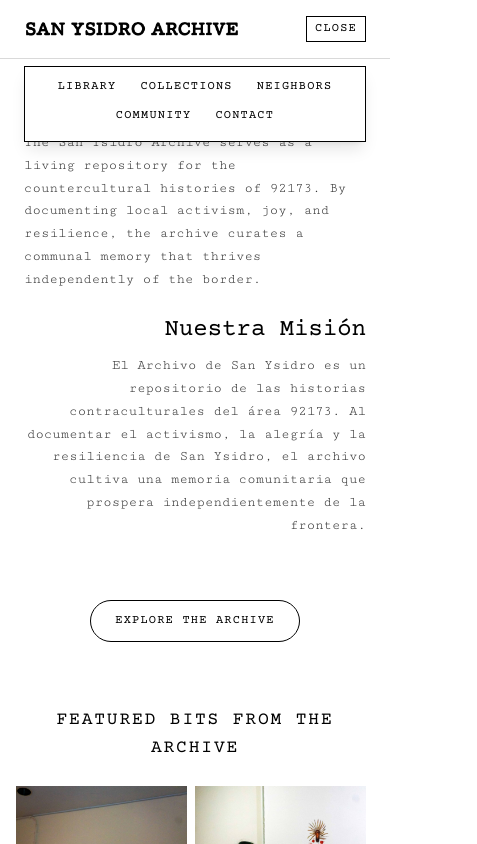
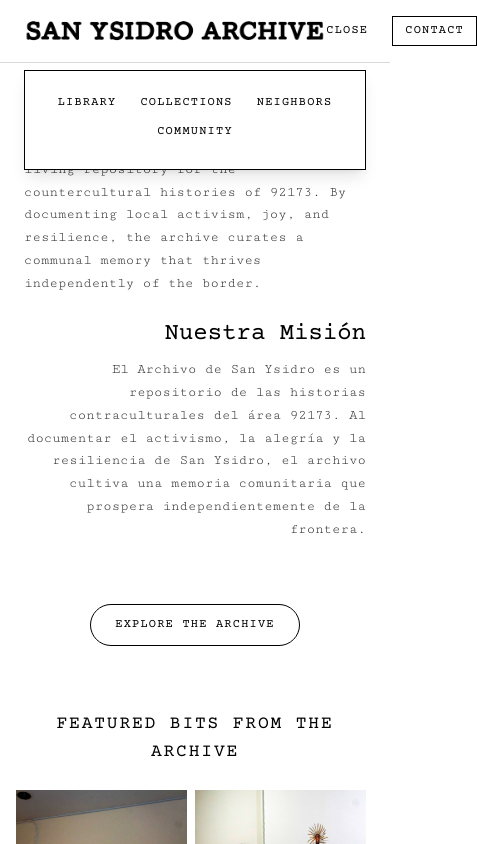
Before and after one commit to h7torres/sya_web, a React (Vite) app: page / in a window 390 px wide. Both pictures are taken after a click on the button "MENU". Shown: the top 844 px of the page, 477 px wide, since content can reach past the window. Built offline with nearby package versions, Linux system fonts and the light colour scheme.

Commit message:
changed nav bar to have contact separate from the dropdown menu. will add more content on the next push.

```diff
--- a/src/components/Navbar.jsx
+++ b/src/components/Navbar.jsx
@@ -13,7 +13,7 @@ const rightLinks = [
   { to: '/community', label: 'Community' },
 ]
 
-const allLinks = [...leftLinks, ...rightLinks, { to: '/contact', label: 'Contact' }]
+const allLinks = [...leftLinks, ...rightLinks]
 
 function NavItem({ to, label, onClick }) {
   return (
@@ -39,21 +39,29 @@ export default function Navbar() {
   return (
     <header className="sticky top-0 z-40 bg-paper border-b border-rule">
       <Container>
-        {/* Mobile: logo left, menu button right */}
+        {/* Mobile: logo left, plain text "Menu" and "Contact" right */}
         <nav className="relative flex lg:hidden items-center justify-between py-4">
           <Link to="/" className="relative inline-block group overflow-hidden shrink-0">
-            <img src={logo} alt="San Ysidro Archive" className="h-5 w-auto block" />
+            <img src={logo} alt="San Ysidro Archive" className="h-7 w-auto block" />
           </Link>
 
-          <button
-            onClick={() => setMenuOpen((prev) => !prev)}
-            className="font-mono text-xs uppercase tracking-widest border border-ink px-2 py-1 hover:bg-ink hover:text-paper transition-colors"
-          >
-            {menuOpen ? 'Close' : 'Menu'}
-          </button>
+          <div className="flex items-center gap-6">
+            <button
+              onClick={() => setMenuOpen((prev) => !prev)}
+              className="font-mono text-xs uppercase tracking-widest text-ink"
+            >
+              {menuOpen ? 'Close' : 'Menu'}
+            </button>
+            <Link
+              to="/contact"
+              className="font-mono text-xs uppercase tracking-widest border border-ink px-3 py-1.5 hover:bg-ink hover:text-paper transition-colors"
+            >
+              Contact
+            </Link>
+          </div>
 
           {menuOpen && (
-            <div className="absolute top-full left-0 right-0 mt-2 bg-paper border border-ink py-3 flex flex-wrap justify-center gap-x-6 gap-y-2 shadow-lg">
+            <div className="absolute top-full left-0 right-0 mt-2 bg-paper border border-ink py-6 flex flex-wrap justify-center gap-x-6 gap-y-2 shadow-lg">
               {allLinks.map((link) => (
                 <NavItem
                   key={link.to}
```
